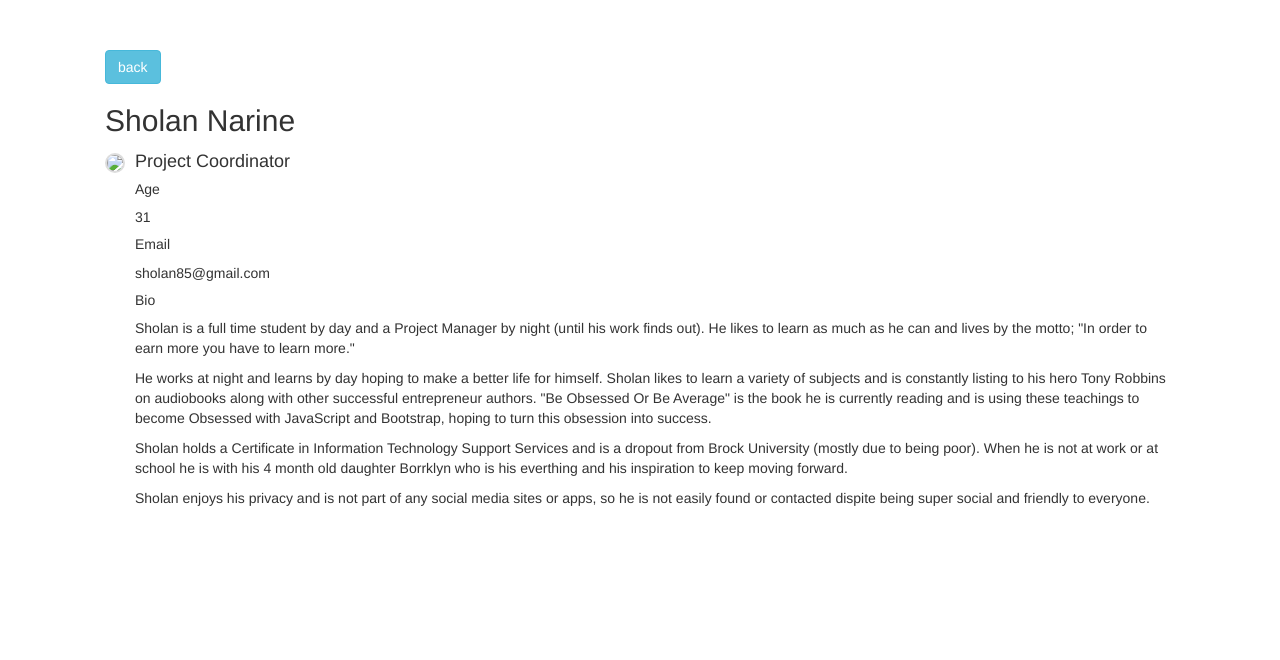
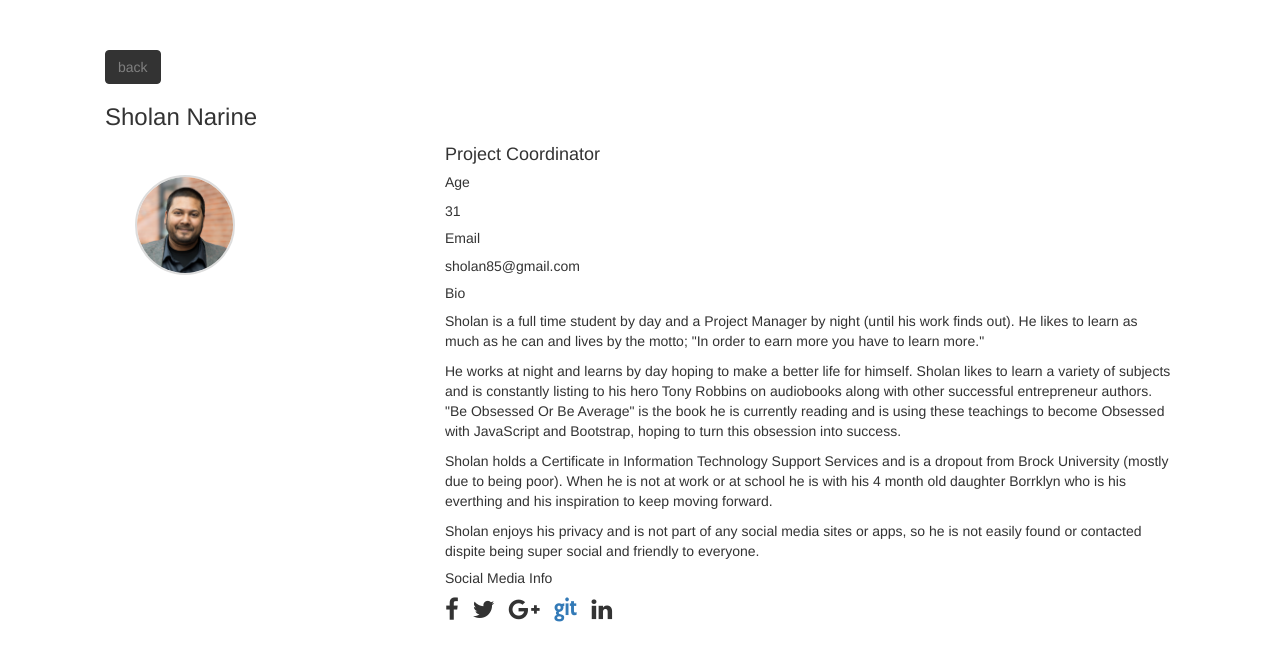
Before and after one commit to howie111/mvw, a plain HTML site: page sholan.html in a window 1280 px wide. Drawn offline with nearby package versions, Linux system fonts and the light colour scheme.

Commit message:
Final Changes

```diff
--- a/sholan.html
+++ b/sholan.html
@@ -4,21 +4,23 @@
 <head>
 	<!-- Load Bootstrap -->
 	<link rel="stylesheet" href="http://maxcdn.bootstrapcdn.com/bootstrap/3.3.4/css/bootstrap.min.css">
-    <link rel="stylesheet" href="style.css"
+    <link rel="stylesheet" href="style.css">
+	<link rel="stylesheet" href="https://cdnjs.cloudflare.com/ajax/libs/font-awesome/4.7.0/css/font-awesome.min.css">
+
 </head>
 
 <body>
 	<div style="padding:50px;"class="container">
 		<!-- Back to index.html -->
-		<a href="index.html" class="btn btn-info">back</a>
+		<a href="index.html" class="btn btn-info owbtn">back</a>
 		<!-- Employee Name -->
-		<h2>Sholan Narine</h2>
+		<h3>Sholan Narine</h3>
 
 		<div class="media">
-			<div class="media-left">
-				<img class="img-circle" style="border:2px solid #DDD;width:100px;display:inline;" src="img/sholan.jpg"/>
+			<div class="media-left imgeffect">
+				<img class="img-circle l_t_margin" style="border:2px solid #DDD;width:100px;display:inline;" src="img/shaolan.jpg"/>
 			</div>
-			<div class="media-body">
+			<div class="media-body l_padding">
 				<!-- Employee Position -->
 				<h4 class="media-heading">Project Coordinator</h4>
 				<div>
@@ -46,6 +48,14 @@
 					<p>
 						Sholan enjoys his privacy and is not part of any social media sites or apps, so he is not easily found or contacted dispite being super social and friendly to everyone.
 					</p>
+					<h5>
+						Social Media Info
+					</h5>
+			        <i style="font-size:24px; margin-right:10px" class="fa">&#xf09a;</i>
+					<i style="font-size:24px; margin-right:10px"  class="fa">&#xf099;</i>
+					<i style="font-size:24px; margin-right:10px" class="fa">&#xf0d5;</i>
+					<a href="http://github.com/szillaxl"><i style="font-size:24px; margin-right:10px" class="fa">&#xf1d3;</i></a>
+					<i style="font-size:24px; margin-right:10px" class="fa">&#xf0e1;</i>
 				</div>
 			</div>
 	    </div>
```
Also changed, not shown: howie.html (+1 -1 lines), shanta.html (+1 -1 lines).
